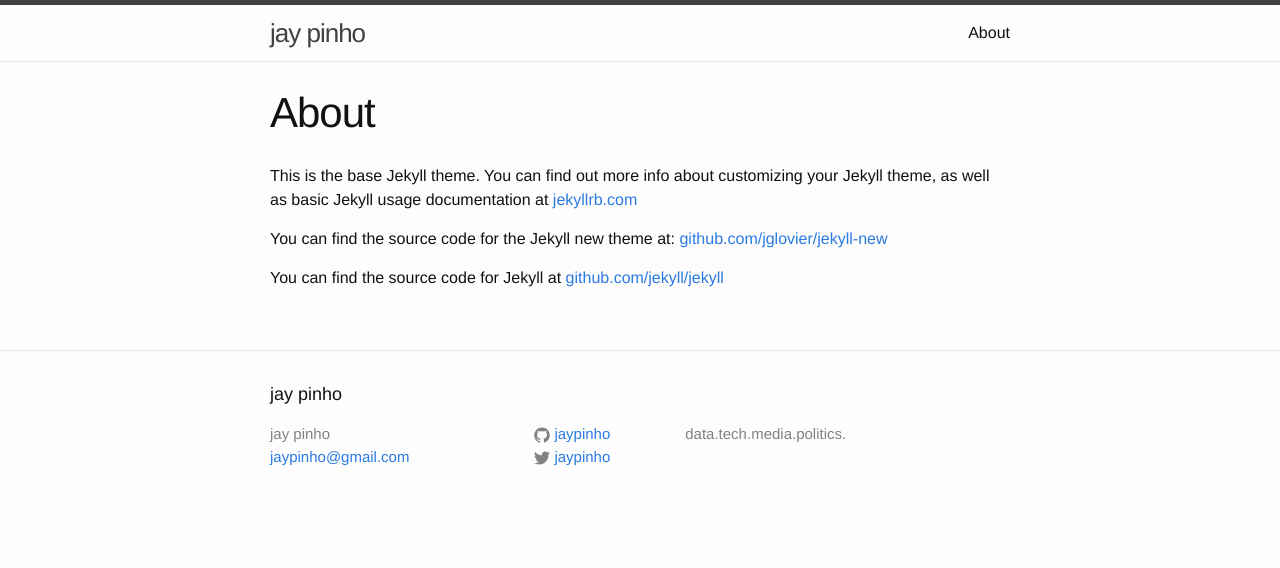
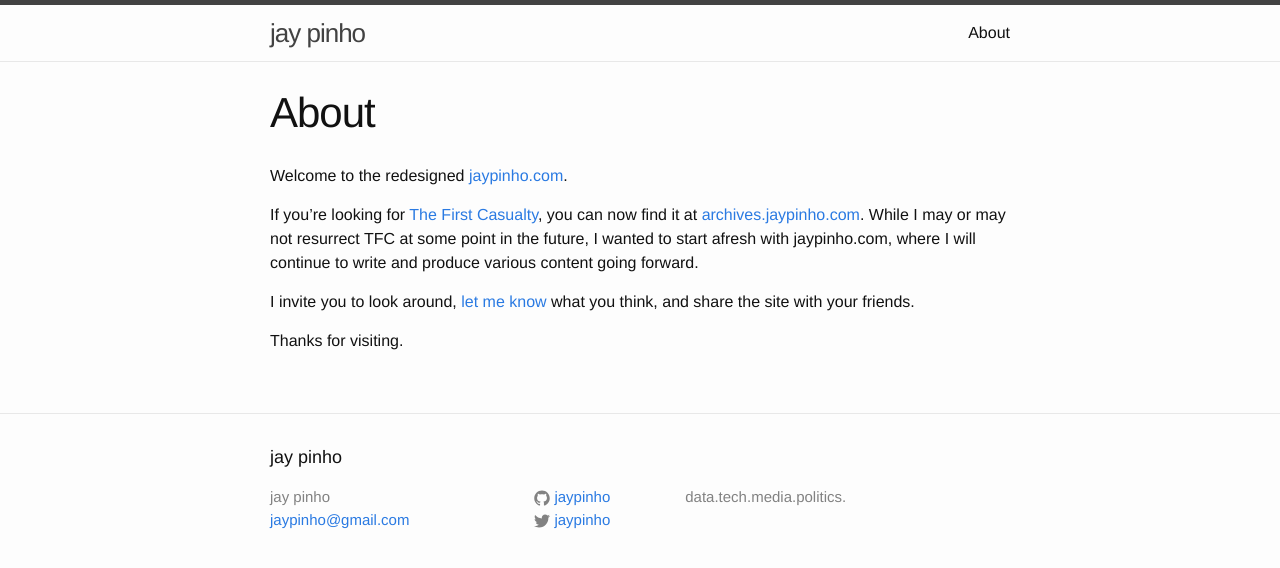
Before and after one commit to jaypinho/jaypinho.github.io, a Jekyll site: the page built from about.md, in a window 1280 px wide. Shown: the top 568 px of the page. Built offline with Jekyll 4.4.1, drawn with Linux system fonts in a browser that asks for light colours.

Commit message:
Update config and About page; delete placeholder post

```diff
--- a/_config.yml
+++ b/_config.yml
@@ -5,6 +5,7 @@ description: > # this means to ignore newlines until "baseurl:"
   data.tech.media.politics.
 baseurl: "" # the subpath of your site, e.g. /blog/
 url: "http://blog.jaypinho.com" # the base hostname & protocol for your site
+permalink: /:year/:month/:day/:title.html
 twitter_username: jaypinho
 github_username:  jaypinho
 timezone: America/New_York
--- a/about.md
+++ b/about.md
@@ -4,8 +4,10 @@ title: About
 permalink: /about/
 ---
 
-This is the base Jekyll theme. You can find out more info about customizing your Jekyll theme, as well as basic Jekyll usage documentation at [jekyllrb.com](http://jekyllrb.com/)
+Welcome to the redesigned [jaypinho.com](http://jaypinho.com).
 
-You can find the source code for the Jekyll new theme at: [github.com/jglovier/jekyll-new](https://github.com/jglovier/jekyll-new)
+If you're looking for [The First Casualty](http://archives.jaypinho.com), you can now find it at [archives.jaypinho.com](http://archives.jaypinho.com). While I may or may not resurrect TFC at some point in the future, I wanted to start afresh with jaypinho.com, where I will continue to write and produce various content going forward.
 
-You can find the source code for Jekyll at [github.com/jekyll/jekyll](https://github.com/jekyll/jekyll)
+I invite you to look around, [let me know](https://twitter.com/jaypinho) what you think, and share the site with your friends.
+
+Thanks for visiting.
```
Also changed, not shown: _posts/2015-05-01-welcome-to-jekyll.markdown (deleted, +0 -25 lines).
